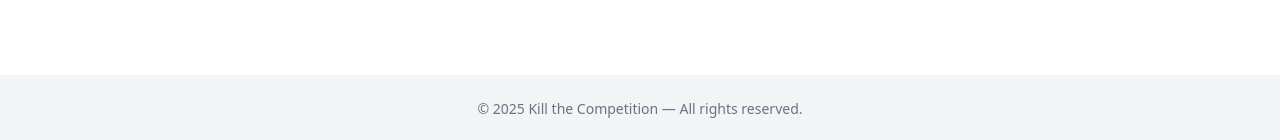
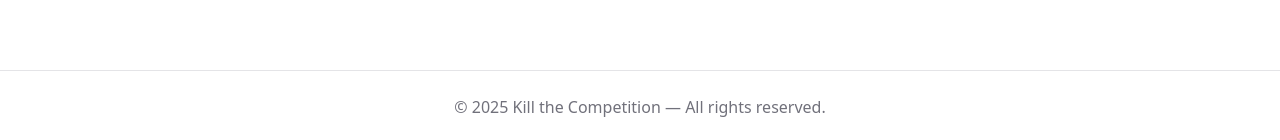
Before and after one commit to ionutbirlad/project-ktc, a Next.js app: page / in a window 1280 px wide. Shown: the part 657-797 px from the top of the page. Built offline with nearby package versions, Linux system fonts and the light colour scheme.

Commit message:
fix: minor changes

```diff
--- a/src/components/layout/Footer.tsx
+++ b/src/components/layout/Footer.tsx
@@ -1,6 +1,6 @@
 export default function Footer() {
   return (
-    <footer className="bg-gray-100 text-center text-sm text-gray-500 py-6 mt-10">
+    <footer className="w-full px-4 py-6 bg-background border-t text-center text-muted-foreground">
       © {new Date().getFullYear()} Kill the Competition — All rights reserved.
     </footer>
   );
--- a/src/components/layout/Navbar.tsx
+++ b/src/components/layout/Navbar.tsx
@@ -7,7 +7,7 @@ export default function Navbar() {
   const pathname = usePathname();
 
   return (
-    <header className="bg-white shadow-md">
+    <header className="w-full bg-background border-b">
       <div className="container mx-auto px-4 py-4 flex justify-between items-center">
         <span className="text-xl font-bold tracking-tight">KTC</span>
         <nav className="space-x-6 text-sm font-medium">
```
